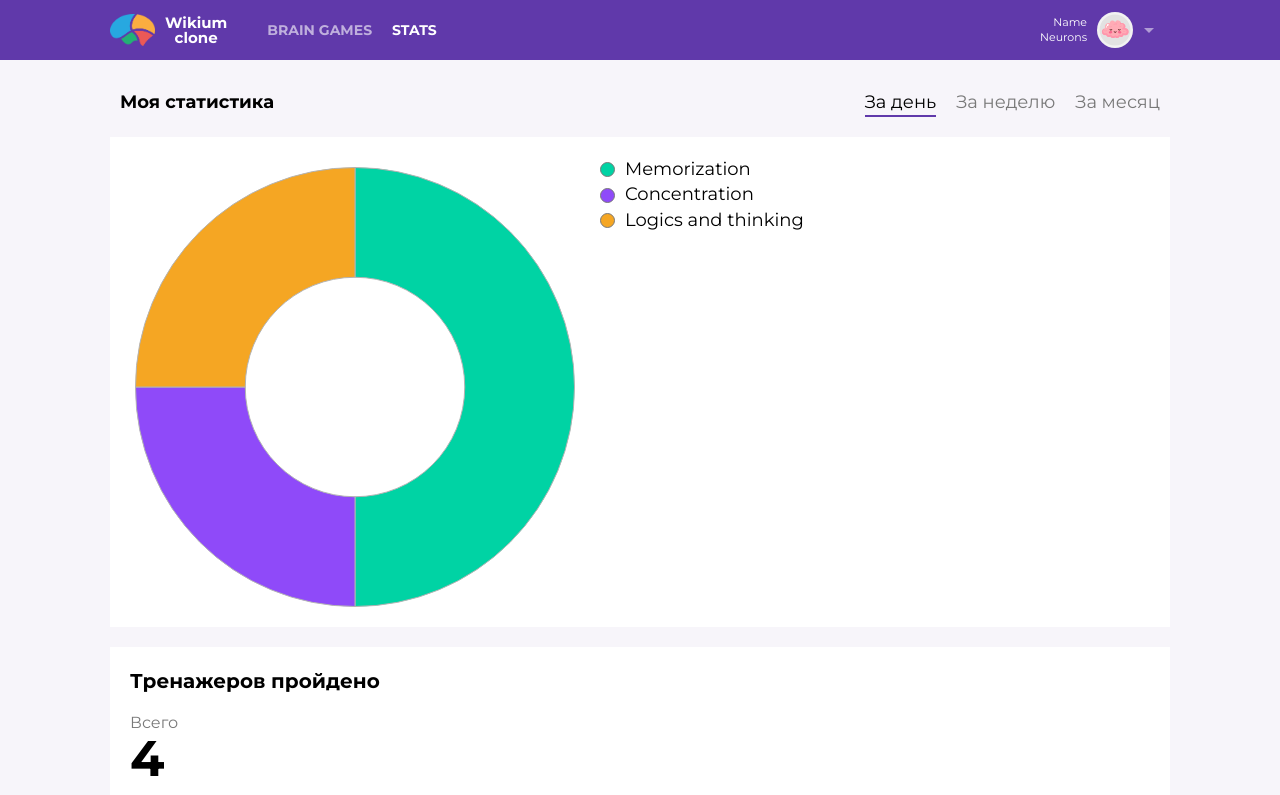
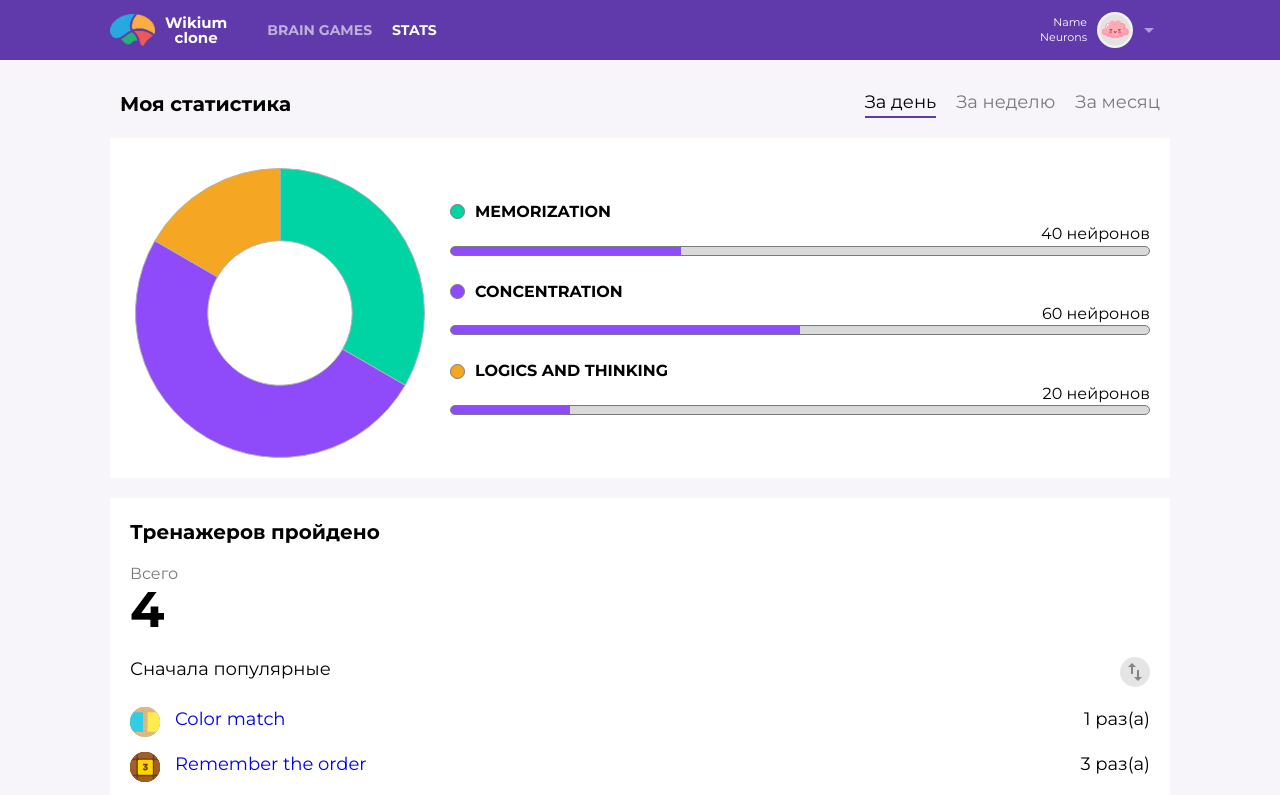
Before and after one commit to Ponomareva-Nina/Wikium-Clone, a React (Create React App) app in the folder client/: page /stats in a window 1280 px wide. Shown: the top 795 px of the page. Built offline with nearby package versions, Linux system fonts and the light colour scheme.

Commit message:
feat: complete category chart layout

```diff
--- a/client/src/pages/StatisticsPage/CategoryChart/CategoryChart.module.scss
+++ b/client/src/pages/StatisticsPage/CategoryChart/CategoryChart.module.scss
@@ -5,23 +5,19 @@
   width: 100%;
 }
 .chart_container {
-  width: 45%;
+  width: 30%;
+  display: flex;
+  justify-content: center;
+  align-items: center;
 }
 .detailed_info {
-  width: 55%;
+  width: 70%;
+  display: flex;
+  flex-direction: column;
+  justify-content: center;
+  gap: 2.5rem;
 }
 .canvas {
   width: 100%;
   height: 100%;
 }
-.color_indicator {
-  width: 1.5rem;
-  height: 1.5rem;
-  border-radius: 50%;
-  border: 1px solid var(--auxiliary-color);
-}
-.category {
-  display: flex;
-  align-items: center;
-  gap: 1rem;
-}
--- a/client/src/pages/StatisticsPage/CategoryChart/CategoryChart.tsx
+++ b/client/src/pages/StatisticsPage/CategoryChart/CategoryChart.tsx
@@ -4,6 +4,7 @@ import { Doughnut } from "react-chartjs-2";
 import { useTranslation } from "react-i18next";
 import { GameItem } from "../../../interfaces/GameInterface";
 import styles from "./CategoryChart.module.scss";
+import { CategoryItem } from "./CategoryItem/CategoryItem";
 
 interface CategoryChartProps {
   trains: GameItem[] | null;
@@ -17,10 +18,11 @@ export const CategoryChart: FC<CategoryChartProps> = ({ trains }) => {
   const concentrationColor = "rgb(143, 74, 249)";
   const logicsColor = "rgb(245, 166, 35)";
 
-  // TO DO: These constants below may identified with help of useState
+  // TO DO: These constants below may identified with help of useState (and might be calculated from trains array)
   const memory = 40;
-  const concentration = 20;
+  const concentration = 60;
   const logics = 20;
+  const totalNeurons = memory + concentration + logics;
 
   const data = {
     labels: [],
@@ -42,23 +44,24 @@ export const CategoryChart: FC<CategoryChartProps> = ({ trains }) => {
         <Doughnut className={styles.canvas} data={data} />
       </div>
       <div className={styles.detailed_info}>
-        <ul>
-          <li className={styles.category}>
-            <span className={styles.color_indicator} style={{ backgroundColor: memoryColor }} />
-            {t("gamesData.memory")}
-          </li>
-          <li className={styles.category}>
-            <span
-              className={styles.color_indicator}
-              style={{ backgroundColor: concentrationColor }}
-            />
-            {t("gamesData.concentration")}
-          </li>
-          <li className={styles.category}>
-            <span className={styles.color_indicator} style={{ backgroundColor: logicsColor }} />
-            {t("gamesData.logics")}
-          </li>
-        </ul>
+        <CategoryItem
+          color={memoryColor}
+          title="gamesData.memory"
+          neurons={memory}
+          totalNeuronsNumber={totalNeurons}
+        />
+        <CategoryItem
+          color={concentrationColor}
+          title="gamesData.concentration"
+          neurons={concentration}
+          totalNeuronsNumber={totalNeurons}
+        />
+        <CategoryItem
+          color={logicsColor}
+          title="gamesData.logics"
+          neurons={logics}
+          totalNeuronsNumber={totalNeurons}
+        />
       </div>
     </div>
   );
--- /dev/null
+++ b/client/src/pages/StatisticsPage/CategoryChart/CategoryItem/CategoryItem.module.scss
@@ -0,0 +1,31 @@
+.color_indicator {
+  width: 1.5rem;
+  height: 1.5rem;
+  border-radius: 50%;
+  border: 1px solid var(--auxiliary-color);
+}
+.category {
+  font-size: 1.6rem;
+  display: flex;
+  flex-direction: column;
+}
+.title {
+  font-size: 1.6rem;
+  text-transform: uppercase;
+  font-weight: bold;
+}
+.category_top_section {
+  display: flex;
+  flex-direction: row;
+  align-items: center;
+  gap: 1rem;
+}
+.progress_bar {
+  width: 100%;
+  height: 1rem;
+  border: 1px solid var(--auxiliary-color);
+  border-radius: 1rem;
+}
+.neurons {
+  align-self: flex-end;
+}
--- /dev/null
+++ b/client/src/pages/StatisticsPage/CategoryChart/CategoryItem/CategoryItem.tsx
@@ -0,0 +1,36 @@
+import { FC } from "react";
+import { useTranslation } from "react-i18next";
+import styles from "./CategoryItem.module.scss";
+
+interface CategoryItemProps {
+  color: string;
+  title: string;
+  totalNeuronsNumber: number;
+  neurons: number;
+}
+
+export const CategoryItem: FC<CategoryItemProps> = ({
+  color,
+  title,
+  neurons,
+  totalNeuronsNumber,
+}) => {
+  const { t } = useTranslation();
+  const percentage = Math.round((neurons / totalNeuronsNumber) * 100);
+  const progressBarFill = {
+    background: `linear-gradient(90deg, #8f4af9 ${percentage}%, rgba(179, 179, 179, 0.5) ${percentage}%)`,
+  };
+
+  return (
+    <div className={styles.category}>
+      <div className={styles.category_top_section}>
+        <span className={styles.color_indicator} style={{ backgroundColor: color }} />
+        <p className={styles.title}>{t(title)}</p>
+      </div>
+      <span className={styles.neurons}>
+        {neurons} {t("StatisticsPage.neurons")}
+      </span>
+      <span className={styles.progress_bar} style={progressBarFill} />
+    </div>
+  );
+};
--- a/client/src/pages/StatisticsPage/StatisticsPage.module.scss
+++ b/client/src/pages/StatisticsPage/StatisticsPage.module.scss
@@ -17,6 +17,7 @@
   padding: 0 1rem;
 }
 .title {
+  font-size: 2rem;
   font-weight: bold;
 }
 .periods {
--- a/client/src/translation/ru.json
+++ b/client/src/translation/ru.json
@@ -125,6 +125,7 @@
     "progress": "Моя статистика",
     "day": "За день",
     "week": "За неделю",
-    "month": "За месяц"
+    "month": "За месяц",
+    "neurons": "нейронов"
   }
 }
```
